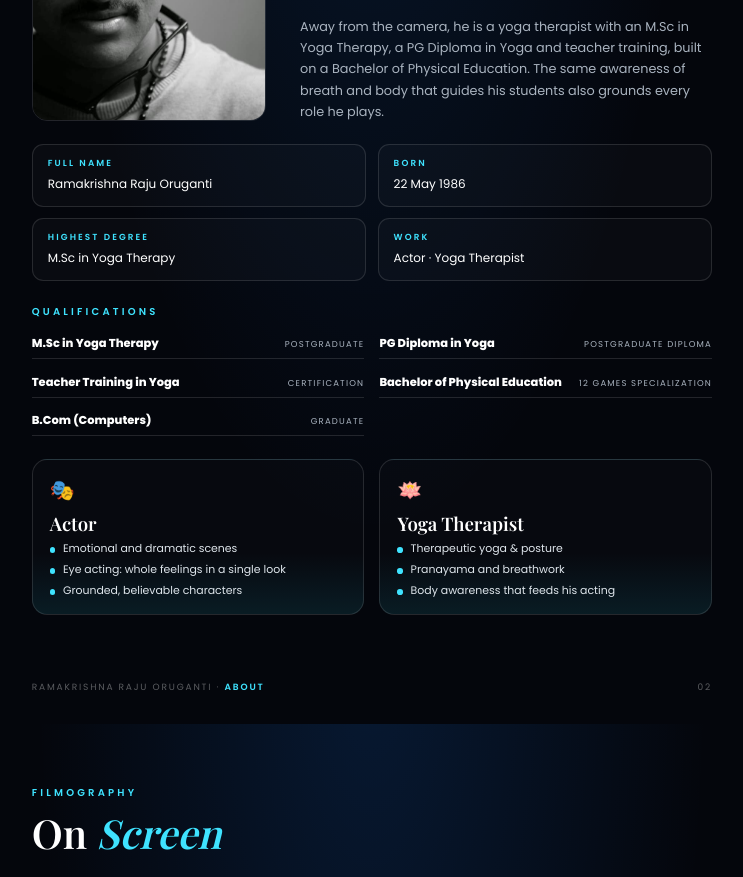
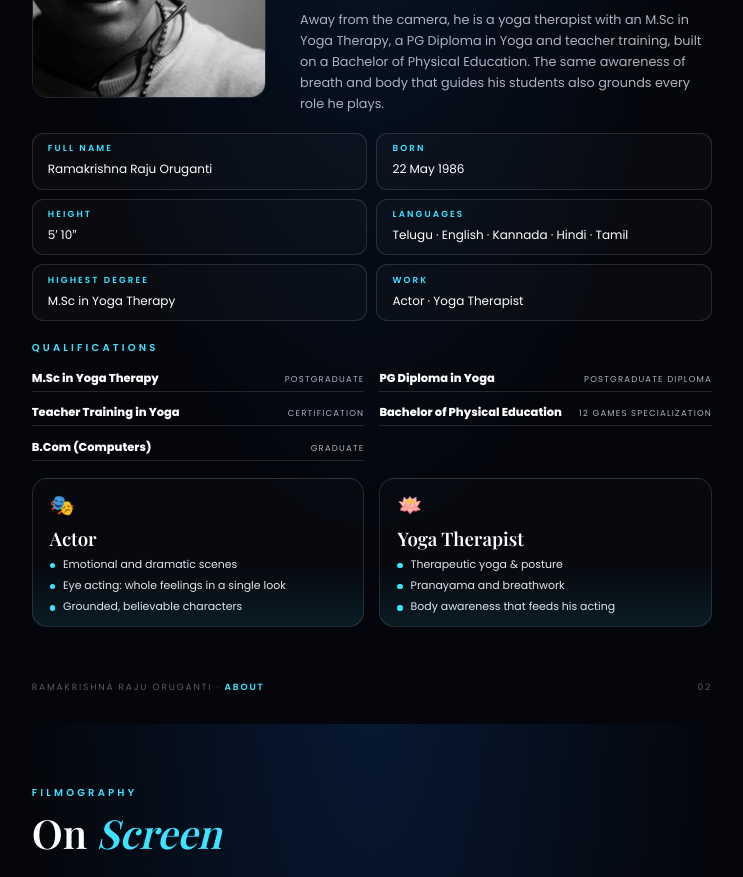
Before and after one commit to gopalakrishnaeerothu-sudo/RK-SIR-PORTOFOLIO, a plain HTML site: page pdf/portfolio.html in a window 1280 px wide. Shown: the part 1521-2398 px from the top of the page, without its empty margins (25-768 px from the left). Drawn offline with nearby package versions, Linux system fonts and the light colour scheme; a web font is replaced by a local one.

Commit message:
Add height (5'10") and known languages to profile facts (site + PDF)
Co-Authored-By: Claude Opus 5.5 <noreply@anthropic.com>

```diff
--- a/js/data.js
+++ b/js/data.js
@@ -380,6 +380,8 @@ const AWARDS = [
 const FACTS = [
   { label: "Full name", value: "Ramakrishna Raju Oruganti" },
   { label: "Born", value: "22 May 1986" },
+  { label: "Height", value: "5′ 10″" },
+  { label: "Languages", value: "Telugu · English · Kannada · Hindi · Tamil" },
   { label: "Highest degree", value: "M.Sc in Yoga Therapy" },
   { label: "Work", value: "Actor · Writer · Yoga Therapist" }
 ];
--- a/pdf/portfolio.html
+++ b/pdf/portfolio.html
@@ -40,16 +40,16 @@
   .cover .contact { margin-top: 5mm; font-size: 8.4pt; color: var(--muted); letter-spacing: .04em; }
 
   /* ---------- about ---------- */
-  .about-grid { display: grid; grid-template-columns: 62mm 1fr; gap: 9mm; margin-top: 8mm; }
-  .about-photo { width: 62mm; height: 84mm; border-radius: 30mm 30mm 4mm 4mm; overflow: hidden; border: .3mm solid var(--line); }
+  .about-grid { display: grid; grid-template-columns: 62mm 1fr; gap: 9mm; margin-top: 6mm; }
+  .about-photo { width: 62mm; height: 80mm; border-radius: 30mm 30mm 4mm 4mm; overflow: hidden; border: .3mm solid var(--line); }
   .about-photo img { width: 100%; height: 100%; object-fit: cover; object-position: 50% 25%; }
   .bio p + p { margin-top: 3mm; }
-  .facts { display: grid; grid-template-columns: 1fr 1fr; gap: 3mm; margin-top: 6mm; }
-  .fact { border: .3mm solid var(--line); border-radius: 3mm; padding: 3mm 4mm; background: rgba(255,255,255,.025); }
+  .facts { display: grid; grid-template-columns: 1fr 1fr; gap: 2.4mm; margin-top: 5mm; }
+  .fact { border: .3mm solid var(--line); border-radius: 3mm; padding: 2.2mm 4mm; background: rgba(255,255,255,.025); }
   .fact small { display: block; font-size: 6.6pt; letter-spacing: .24em; text-transform: uppercase; color: var(--accent); font-weight: 600; }
   .fact span { font-size: 9pt; }
-  .craft { display: grid; grid-template-columns: repeat(2, 1fr); gap: 4mm; margin-top: 6mm; }
-  .craft div { border: .3mm solid var(--line); border-radius: 4mm; padding: 4mm 4.5mm;
+  .craft { display: grid; grid-template-columns: repeat(2, 1fr); gap: 4mm; margin-top: 4.5mm; }
+  .craft div { border: .3mm solid var(--line); border-radius: 4mm; padding: 3mm 4.5mm;
     background: linear-gradient(to top, rgba(63,227,255,.10), rgba(255,255,255,.015) 40%); }
   .craft h3 { font-family: "Playfair Display", serif; font-size: 14pt; margin: 1.5mm 0 1.5mm; }
   .craft li { list-style: none; font-size: 8.2pt; color: #dfe6ec; padding-left: 3.5mm; position: relative; margin-top: 1.4mm; line-height: 1.45; }
@@ -78,9 +78,9 @@
     font-family: "Playfair Display", serif; font-size: 15pt; line-height: 1.45; color: #e8eef3; }
   .pull em { color: var(--accent); }
 
-  .quals { margin-top: 6mm; }
+  .quals { margin-top: 5mm; }
   .quals ol { list-style: none; display: grid; grid-template-columns: 1fr 1fr; gap: 2.2mm 4mm; margin-top: 2.5mm; }
-  .quals li { display: flex; align-items: baseline; gap: 2mm; font-size: 8.6pt; border-bottom: .3mm solid var(--line); padding: 1.6mm 0; }
+  .quals li { display: flex; align-items: baseline; gap: 2mm; font-size: 8.6pt; border-bottom: .3mm solid var(--line); padding: 1.1mm 0; }
   .quals li span { margin-left: auto; font-size: 6.4pt; letter-spacing: .14em; text-transform: uppercase; color: var(--muted); }
   .awards { display: flex; gap: 4mm; margin-top: 3mm; }
   .award { flex: 1; display: flex; align-items: center; gap: 3.5mm; padding: 3.5mm 5mm; border-radius: 3mm;
```
Also changed, not shown: 1 other file.
